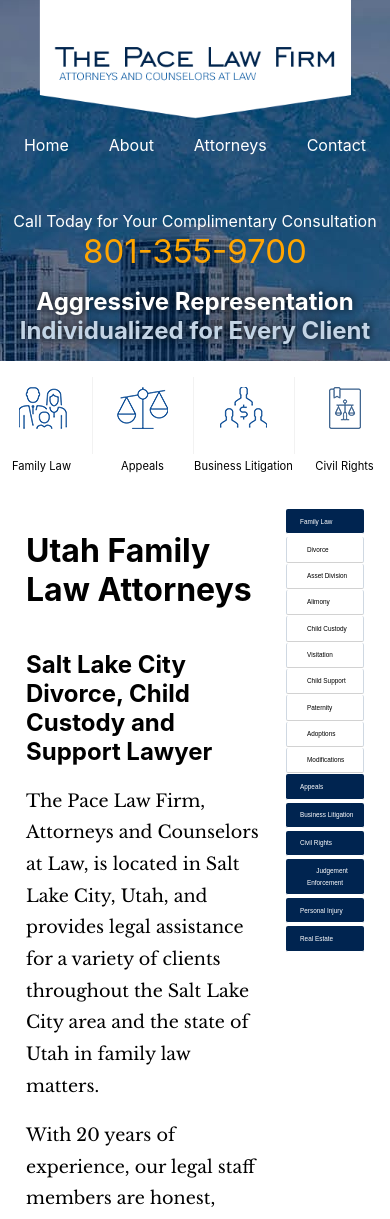
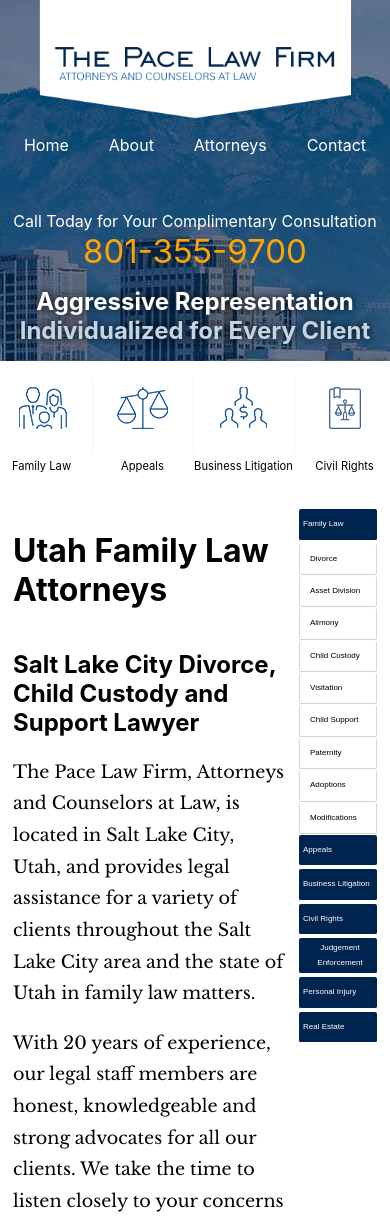
Before and after one commit to natepace/davidlawutahfe, a React (Create React App) app: page /Family-Law in a window 390 px wide. Shown: the top 1219 px of the page. Built offline with nearby package versions, Linux system fonts and the light colour scheme.

Commit message:
fixed fonts in menu

```diff
--- a/src/App.css
+++ b/src/App.css
@@ -638,7 +638,7 @@
 }
 .column-main-wrapper{
 
-  width:60%;
+  width:70%;
 }
 
 /* SIDE MENU STYLES*********** */
@@ -671,6 +671,7 @@
 }
 .family-subnavs-PRIM p{
   font-size: 80%;
+  font-family: sans-serif;
 }
 .subnavs p{
   font-size: 80%;
@@ -942,14 +943,20 @@
 }
 @media (max-width:430px) {
   .family-subnavs p{
-    font-size: 40%;
+    font-size: 50%;
+    text-indent: 0;
+    margin-left: 4px;
   }
   .family-subnavs-PRIM p{
-    font-size: 40%;
+    font-size: 50%;
+    text-indent: 0;
+    margin-left: 4px;
+
   }
   .subnavs p{
-    font-size: 40%;
-    text-align: center;
+    font-size: 50%;
+    text-indent: 0;
+    margin-left: 4px;
 
   }
 }
--- a/src/components/BodyDavid.js
+++ b/src/components/BodyDavid.js
@@ -77,7 +77,7 @@
                                         </div>
                                         <div class="attorneyProfileNarrative">
                                             <p><strong><span>David Pace</span></strong>
-                                                <span>is the managing partner of The Pace Law Firm, and has been working with the firm since 1998. David manages the family law and personal injury litigation section of the firm.He received his undergraduate degree from Brigham Young University in 1993. He entered the M.A.program in English at Brigham Young University where he taught American Literature and Writing for two years prior to beginning law school, which he also attended at Brigham Young University on a scholarship, graduating <em>cum laude</em> in 1998. His practice emphasis is civil litigation and trial practice, appellate law, personal injury, and family law.David also maintains expertise in complex debt relief issues, judgment enforcement, and bankruptcy litigation.David has extensive experience in state and federal trial practice, as well as writing and legal research.David is committed to helping people find effective solutions to their problems.</span>
+                                                <span> is the managing partner of The Pace Law Firm, and has been working with the firm since 1998. David manages the family law and personal injury litigation section of the firm.He received his undergraduate degree from Brigham Young University in 1993. He entered the M.A.program in English at Brigham Young University where he taught American Literature and Writing for two years prior to beginning law school, which he also attended at Brigham Young University on a scholarship, graduating <em>cum laude</em> in 1998. His practice emphasis is civil litigation and trial practice, appellate law, personal injury, and family law.David also maintains expertise in complex debt relief issues, judgment enforcement, and bankruptcy litigation.David has extensive experience in state and federal trial practice, as well as writing and legal research.David is committed to helping people find effective solutions to their problems.</span>
                                             </p><p><span>David is a member of the J.Reuben Clark Law Society, the Utah Association for Justice, and the Salt Lake County Bar Association.He has been admitted to practice before the 10th Circuit Court of Appeals, the Utah State Bar, and the Utah Federal Bar.He has won the Vera A.Mayhew and Linda Adams essay contests.He is fluent in Spanish, and conversant in French and German.His non-work hours are spent raising his family, writing, and running.</span>
                                             </p>
                                         </div>
```
